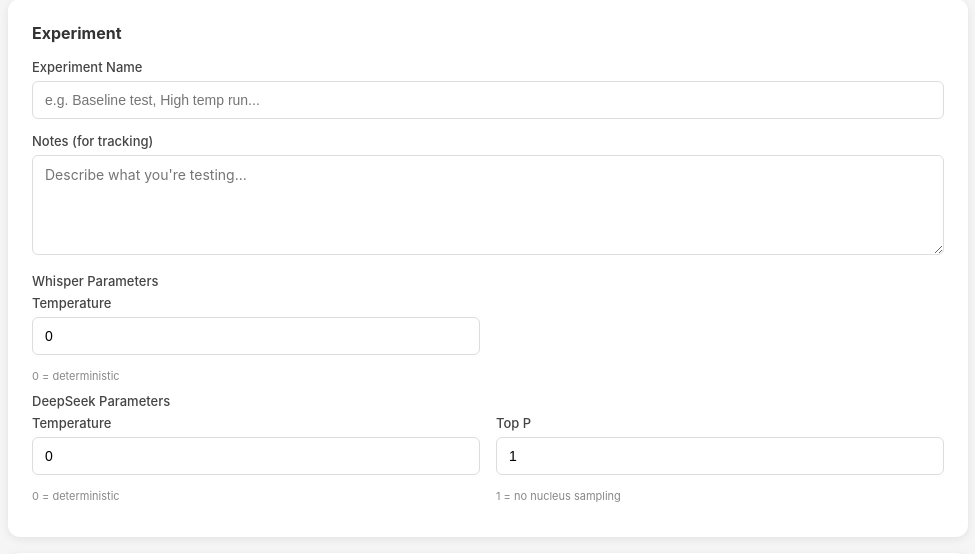
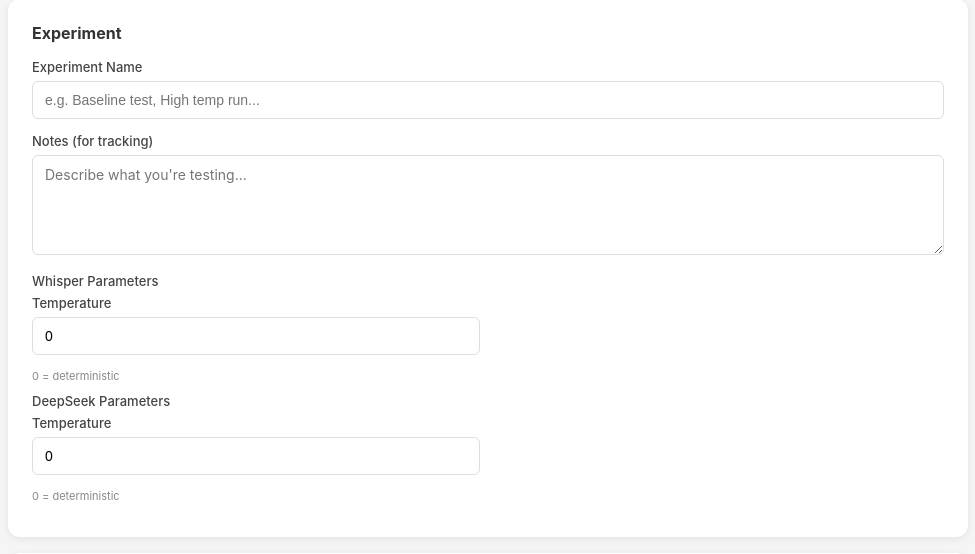
Before and after one commit to maxzhuyt/paris-app, a Flask app: page /transcript in a window 1280 px wide. Shown: the part 877-1431 px from the top of the page, without its empty margins (152-1127 px from the left). Run offline with Flask 3, Linux system fonts and the light colour scheme.

Commit message:
Fix DeepSeek temperature bug and remove top_p from UI
- Pass temperature to DeepSeek API call (was silently defaulting to 1.0)
- Remove top_p as a user-configurable parameter; hardcode to 1.0 in API
  calls so temperature alone controls randomness
- Update model configuration writeup to reflect actual behavior

Co-Authored-By: Claude Opus 4.6 (1M context) <noreply@anthropic.com>

```diff
--- a/app.py
+++ b/app.py
@@ -210,7 +210,6 @@ def run_transcript_pipeline():
 
     whisper_temperature = float(request.form.get('whisper_temperature', 0.0))
     deepseek_temperature = float(request.form.get('deepseek_temperature', 0.0))
-    deepseek_top_p = float(request.form.get('deepseek_top_p', 1.0))
     system_prompt = request.form.get('system_prompt', '')
     user_prompt = request.form.get('user_prompt', '')
     notes = request.form.get('notes', '')
@@ -250,7 +249,6 @@ def run_transcript_pipeline():
             'models': 'whisper-1, deepseek-reasoner',
             'whisper_temperature': whisper_temperature,
             'deepseek_temperature': deepseek_temperature,
-            'deepseek_top_p': deepseek_top_p,
             'system_prompt': system_prompt[:200] + '...' if len(system_prompt) > 200 else system_prompt,
             'user_prompt': user_prompt[:200] + '...' if len(user_prompt) > 200 else user_prompt,
         },
@@ -268,7 +266,7 @@ def run_transcript_pipeline():
 
         report = generate_report_transcript(
             transcript, system_prompt, user_prompt,
-            deepseek_temperature, deepseek_top_p
+            deepseek_temperature
         )
         exp['report_transcript'] = report
         exp['status'] = 'complete'
@@ -298,7 +296,6 @@ def run_video_pipeline():
     timestamp = datetime.now().isoformat()
 
     temperature = float(request.form.get('temperature', 0.0))
-    top_p = float(request.form.get('top_p', 1.0))
     system_prompt = request.form.get('system_prompt', '')
     user_prompt = request.form.get('user_prompt', '')
     notes = request.form.get('notes', '')
@@ -341,7 +338,6 @@ def run_video_pipeline():
             'pipeline': 'video',
             'models': 'gemini-2.5-pro',
             'temperature': temperature,
-            'top_p': top_p,
             'system_prompt': system_prompt[:200] + '...' if len(system_prompt) > 200 else system_prompt,
             'user_prompt': user_prompt[:200] + '...' if len(user_prompt) > 200 else user_prompt,
         },
@@ -358,7 +354,7 @@ def run_video_pipeline():
 
         report = generate_report_gemini(
             client, video_file, system_prompt, user_prompt,
-            temperature, top_p
+            temperature
         )
         exp['report_video'] = report
         exp['status'] = 'complete'
@@ -395,9 +391,7 @@ def run_both_pipelines():
     # Get params
     whisper_temperature = float(request.form.get('whisper_temperature', 0.0))
     deepseek_temperature = float(request.form.get('deepseek_temperature', 0.0))
-    deepseek_top_p = float(request.form.get('deepseek_top_p', 1.0))
     gemini_temperature = float(request.form.get('gemini_temperature', 0.0))
-    gemini_top_p = float(request.form.get('gemini_top_p', 1.0))
     system_prompt = request.form.get('system_prompt', '')
     user_prompt_transcript = request.form.get('user_prompt_transcript', '')
     user_prompt_video = request.form.get('user_prompt_video', '')
@@ -442,9 +436,7 @@ def run_both_pipelines():
             'models': 'whisper-1, deepseek-reasoner, gemini-2.5-pro',
             'whisper_temperature': whisper_temperature,
             'deepseek_temperature': deepseek_temperature,
-            'deepseek_top_p': deepseek_top_p,
             'gemini_temperature': gemini_temperature,
-            'gemini_top_p': gemini_top_p,
         },
         'status': 'processing',
         'transcript': None,
@@ -463,7 +455,7 @@ def run_both_pipelines():
 
         report_transcript = generate_report_transcript(
             transcript, system_prompt, user_prompt_transcript,
-            deepseek_temperature, deepseek_top_p
+            deepseek_temperature
         )
         exp['report_transcript'] = report_transcript
 
@@ -474,7 +466,7 @@ def run_both_pipelines():
 
         report_video = generate_report_gemini(
             client, video_file, system_prompt, user_prompt_video,
-            gemini_temperature, gemini_top_p
+            gemini_temperature
         )
         exp['report_video'] = report_video
         exp['status'] = 'complete'
@@ -561,7 +553,6 @@ def generate_report_transcript(
     system_prompt: str,
     user_prompt: str,
     temperature: float,
-    top_p: float,
 ) -> str:
     from openai import OpenAI
 
@@ -588,7 +579,8 @@ def generate_report_transcript(
             {"role": "user", "content": user_prompt},
         ],
         max_tokens=8192,
-        top_p=top_p,
+        temperature=temperature,
+        top_p=1.0,
     )
 
     return response.choices[0].message.content
@@ -615,7 +607,6 @@ def generate_report_gemini(
     system_prompt: str,
     user_prompt: str,
     temperature: float,
-    top_p: float,
 ) -> str:
     from google.genai import types
 
@@ -631,7 +622,7 @@ def generate_report_gemini(
         config=types.GenerateContentConfig(
             system_instruction=system_prompt,
             temperature=temperature,
-            top_p=top_p,
+            top_p=1.0,
             max_output_tokens=8192,
         ),
     )
--- a/templates/transcript.html
+++ b/templates/transcript.html
@@ -178,11 +178,6 @@
                     <label>Temperature</label>
                     <input type="number" name="deepseek_temperature" id="deepseekTemperature" value="0" step="0.1" min="0" max="2">
                     <div class="hint">0 = deterministic</div>
-                </div>
-                <div>
-                    <label>Top P</label>
-                    <input type="number" name="deepseek_top_p" id="deepseekTopP" value="1" step="0.1" min="0" max="1">
-                    <div class="hint">1 = no nucleus sampling</div>
                 </div>
             </div>
         </div>
--- a/templates/video.html
+++ b/templates/video.html
@@ -174,10 +174,6 @@
                 <div>
                     <label>Temperature</label>
                     <input type="number" name="temperature" id="temperature" value="0" step="0.1" min="0" max="2">
-                </div>
-                <div>
-                    <label>Top P</label>
-                    <input type="number" name="top_p" id="top_p" value="1" step="0.1" min="0" max="1">
                 </div>
             </div>
         </div>
```
Also changed, not shown: docs/model_configuration.md (added, +11 -0 lines), templates/compare.html (+0 -10 lines), test_app.py (+1 -11 lines).
